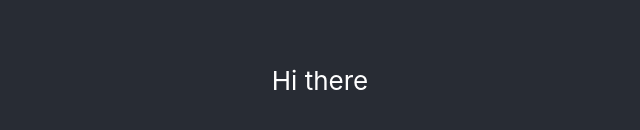
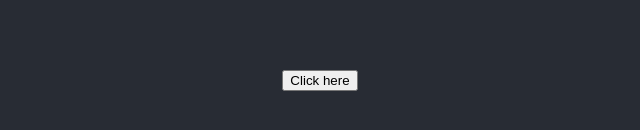
Before and after one commit to RenanNascimento/for-rent, a React (Create React App) app in the folder app/: page / in a window 1280 px wide. Shown: the part 320-450 px from the top of the page, without its empty margins (320-960 px from the left). Built offline with nearby package versions, Linux system fonts and the light colour scheme.

Commit message:
[APP] Add Predict component and fetch request

```diff
--- a/app/src/App.js
+++ b/app/src/App.js
@@ -1,9 +1,10 @@
+import Predict from './components/Predict/Predict'
 import * as El from './App.style';
 
 const App = () => (
   <El.App>
     <El.Header>
-      Hi there
+      <Predict />
     </El.Header>
   </El.App>
 );
--- /dev/null
+++ b/app/src/components/Predict/Predict.js
@@ -0,0 +1,28 @@
+import React from 'react';
+import * as El from './Predict.style';
+
+const Predict = () => {
+
+  const fetchData = async () => {
+    fetch('https://for-rent.herokuapp.com/predict', {
+      method: 'POST',
+      mode: 'cors',
+      headers: {
+        'Content-Type': 'application/json'
+      },
+      body: JSON.stringify({
+        data: "[[-1.1560428086829155, 0.7719496164846016, 0.7433308916510305, -0.49323393384425046, -0.4454382074687401, -0.6362114070375079, -0.4206984222235789, -0.6149374443958345, -0.31205451913809157, -0.0864987054157523, 0.15531753037148296, 1.0, 0.0, 0.0, 0.0, 0.0], [-1.1760248286103931, 0.6596947951050618, -1.165317203353399, -0.9089665536785813, -1.036927797035715, -0.998331346653321, -1.0222270483369085, 1.336459363533279, 0.217683376839971, -0.03353391294213801, -0.8362890162005467, 1.0, 0.0, 0.0, 0.0, 0.0], [1.186849027813462, -1.3421828528300457, 0.1866418639414053, -0.31365988883144613, -0.1533445829912217, -0.4336393616088599, -0.09331779827694377, -0.5320456021565129, -0.4653151603802704, -0.09240499408694831, 0.42220040219184213, 0.0, 0.0, 0.0, 0.0, 1.0], [-0.017067672816871656, 0.3135757625181526, -0.290520159809702, -0.3627621667646348, -0.396755936722487, 0.03604095611066014, -0.3834355869776204, -1.0455655519887141, -0.07966124282243787, 0.08973561100978569, -0.19645314173623826, 0.0, 1.0, 0.0, 0.0, 0.0], [0.4924738353337247, -0.6592993561045204, -0.9267361914778451, 1.8561931550732726, 2.412211085336315, 2.7241540722191346, 2.570974921809087, -0.4414367866371528, -0.35783383214232434, -0.004194449205546537, 0.26992769568468983, 1.0, 0.0, 0.0, 0.0, 0.0]]"
+      })
+  })
+    .then(res => console.log(res))
+    .catch(err => console.log(err))
+  }
+
+  return (
+    <El.Button onClick={() => fetchData()}>
+      Click here
+    </El.Button>
+  )
+};
+
+export default Predict;
--- /dev/null
+++ b/app/src/components/Predict/Predict.style.js
@@ -0,0 +1,3 @@
+import styled from 'styled-components'
+
+export const Button = styled.button``
```
